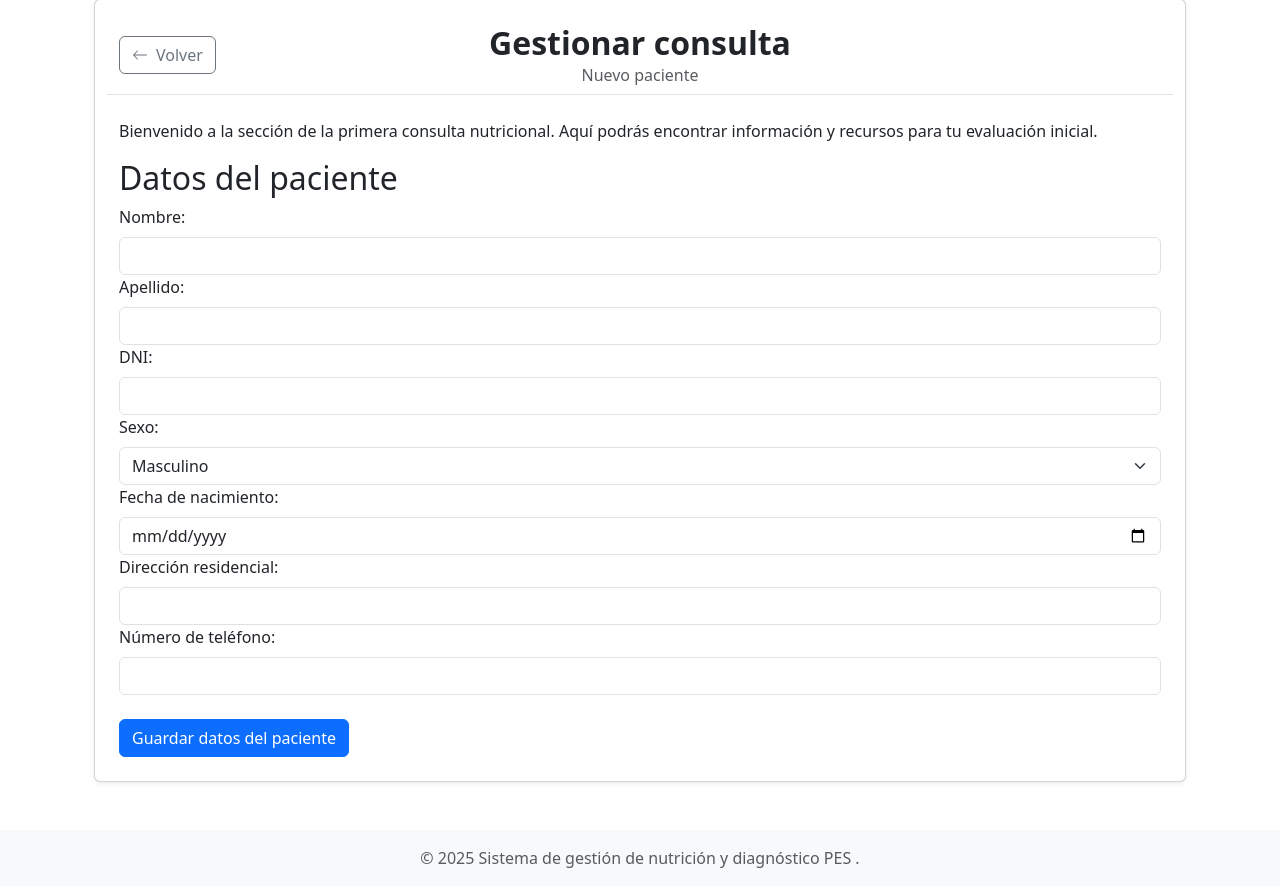
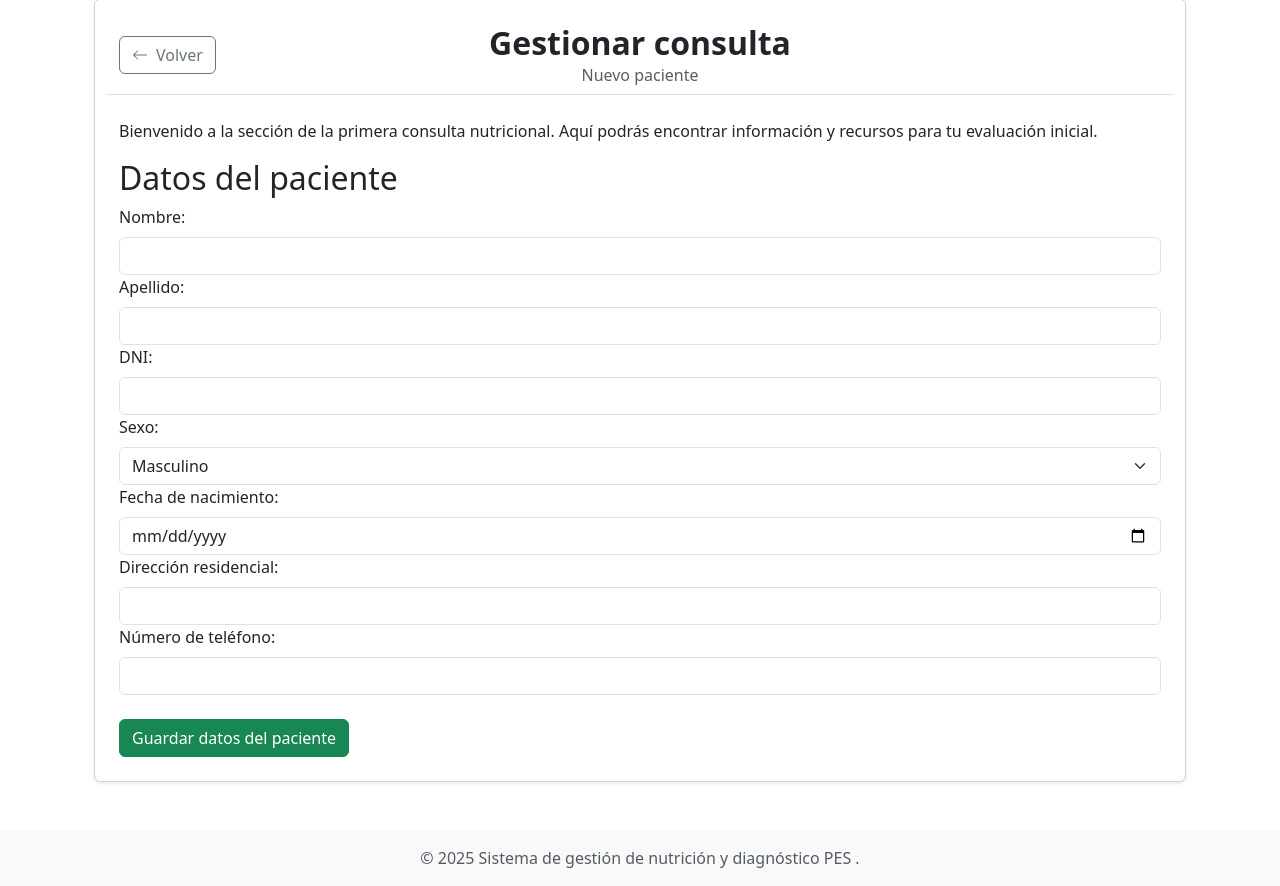
Before and after one commit to exebrites/sistema_nutricion, a Django app: page /primera_consulta/ in a window 1280 px wide. Shown: the part 81-967 px from the top of the page. Run offline with Django 5.2, Linux system fonts and the light colour scheme; parts of the project's set-up code (start-up, migrations or seed data) failed here and were passed over.

Commit message:
feat:agregados

```diff
--- a/nutricion/templates/consultas/primera_consulta.html
+++ b/nutricion/templates/consultas/primera_consulta.html
@@ -47,6 +47,6 @@
             <input type="text" name="numero_telefono" id="numero_telefono" class="form-control" required>
         </div>
         <br>
-        <button type="submit" class="btn btn-primary">Guardar datos del paciente</button>
+        <button type="submit" class="btn btn-success">Guardar datos del paciente</button>
     </form>
 {% endblock %}
```
Also changed, not shown: nutricion/templates/consultas/motivo_consulta.html (+4 -3 lines).
